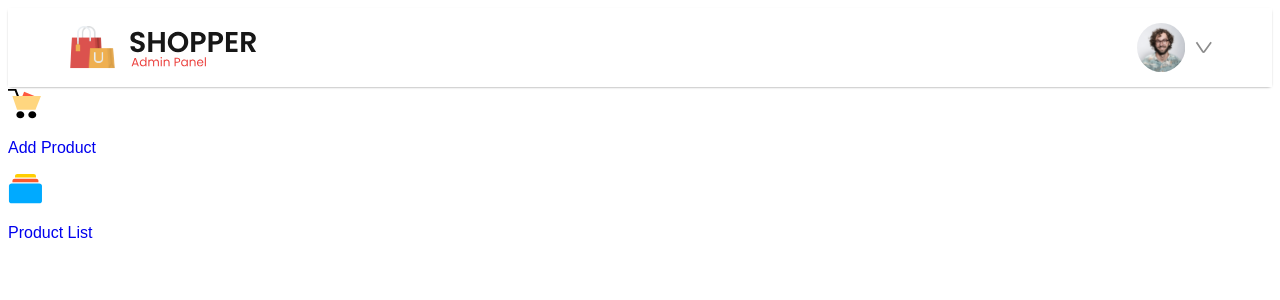
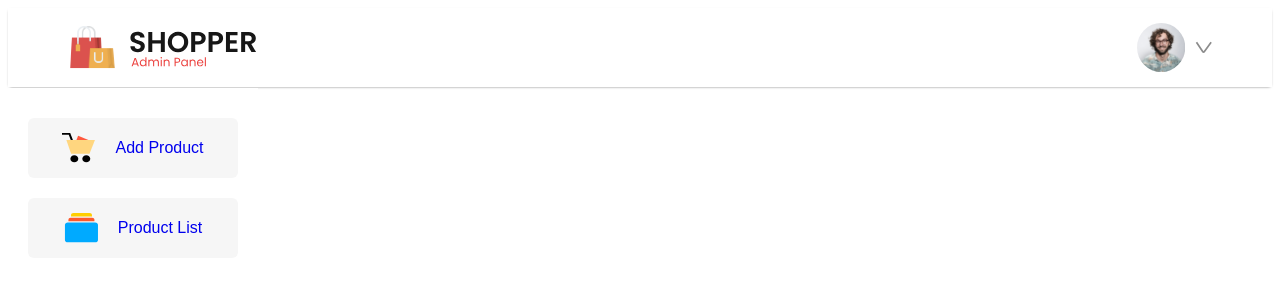
Before and after one commit to PraneethBunny123/MERN-Cart, a React (Vite) app in the folder admin/: page / in a window 1280 px wide. Shown: the top 300 px of the page. Built offline with nearby package versions, Linux system fonts and the light colour scheme.

Commit message:
adding styles to sidebar

```diff
--- a/admin/src/components/Sidebar/Sidebar.css
+++ b/admin/src/components/Sidebar/Sidebar.css
@@ -0,0 +1,22 @@
+.sidebar {
+    display: flex;
+    flex-direction: column;
+    padding-top: 30px;
+    gap: 20px;
+    width: 100%;
+    max-width: 250px;
+    height: 100vh;
+    background: white;
+}
+
+.sidebar-item {
+    display: flex;
+    align-items: center;
+    justify-content: center;
+    margin: 0px 20px;
+    padding: 5px 10px;
+    border-radius: 6px;
+    background: #f6f6f6;
+    gap: 20px;
+    cursor: pointer;
+}
```
